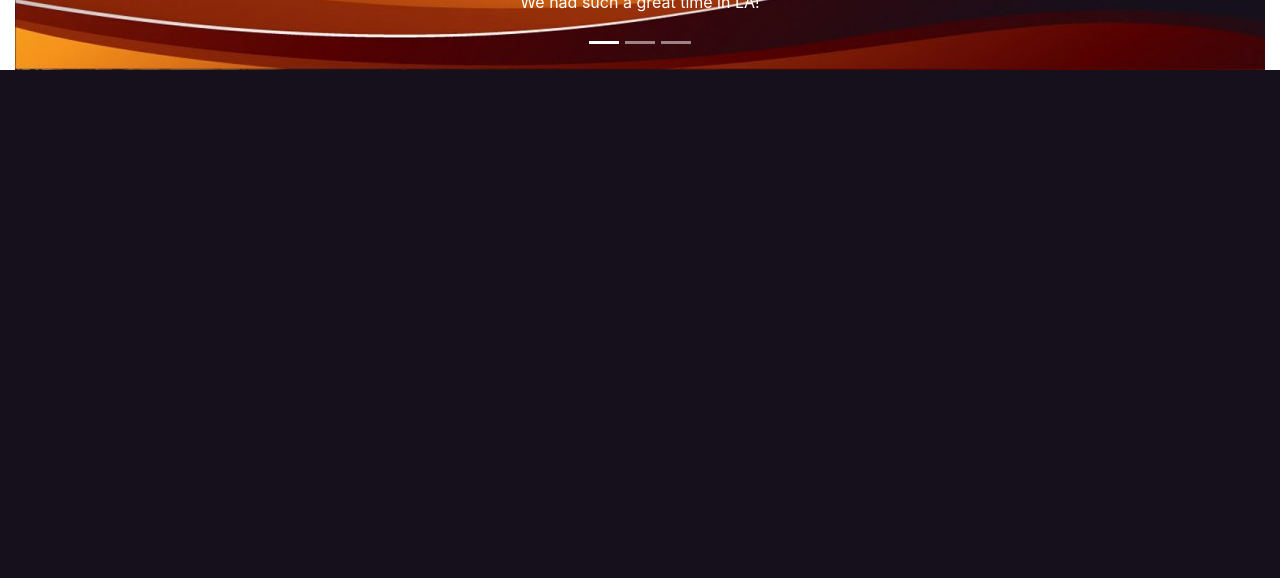
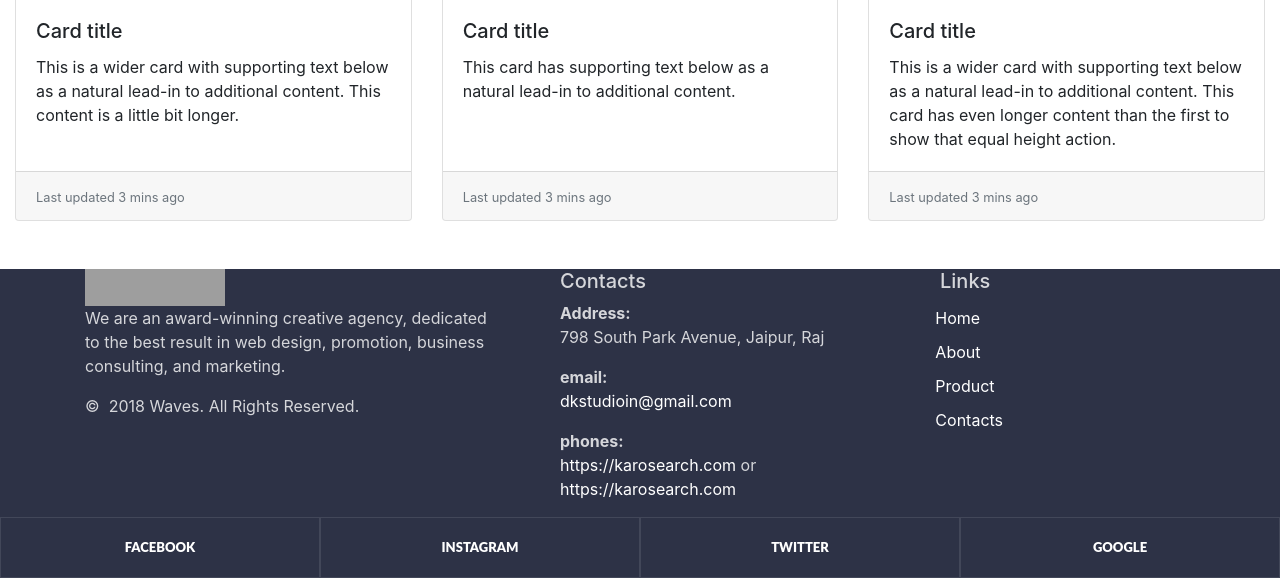
Before and after one commit to Janvierjavi/TC_ass, a PHP site: page / in a window 1280 px wide. Shown: the part 886-1464 px from the top of the page. Before the commit the page ends 956 px from the top, so only its background shows below. Run offline with PHP 8.4, Linux system fonts and the light colour scheme; grey boxes are pictures that could not be loaded.

Commit message:
add home page

```diff
--- a/css/stylesheet.css
+++ b/css/stylesheet.css
@@ -1,4 +1,56 @@
-.slideHeight {
-max-height: auto;
-max-width: 100%;
+.par{
+    position: relative;
+    height: 500px;
 }
+
+/* footer */
+
+.context-dark, .bg-gray-dark, .bg-primary {
+    color: rgba(255, 255, 255, 0.8);
+}
+
+.footer-classic a, .footer-classic a:focus, .footer-classic a:active {
+    color: #ffffff;
+}
+.nav-list li {
+    padding-top: 5px;
+    padding-bottom: 5px;
+}
+
+.nav-list li a:hover:before {
+    margin-left: 0;
+    opacity: 1;
+    visibility: visible;
+}
+
+ul, ol {
+    list-style: none;
+    padding: 0;
+    margin: 0;
+}
+
+.social-inner {
+    display: flex;
+    flex-direction: column;
+    align-items: center;
+    width: 100%;
+    padding: 23px;
+    font: 900 13px/1 "Lato", -apple-system, BlinkMacSystemFont, "Segoe UI", Roboto, "Helvetica Neue", Arial, sans-serif;
+    text-transform: uppercase;
+    color: rgba(255, 255, 255, 0.5);
+}
+.social-container .col {
+    border: 1px solid rgba(255, 255, 255, 0.1);
+}
+.nav-list li a:before {
+    content: "\f14f";
+    font: 400 21px/1 "Material Design Icons";
+    color: #4d6de6;
+    display: inline-block;
+    vertical-align: baseline;
+    margin-left: -28px;
+    margin-right: 7px;
+    opacity: 0;
+    visibility: hidden;
+    transition: .22s ease;
+}
--- a/index.html
+++ b/index.html
@@ -39,43 +39,97 @@
                 </div>
             </nav>
         </header>
+        <!-- home body    -->
+        <div class="jumbotron par text-center">
+          <h1 class="display-4">Hello, world!</h1>
+          <p class="lead">This is a simple hero unit, a simple jumbotron-style component for calling extra attention to featured content or information.</p>
+          <hr class="my-4">
+          <p>It uses utility classes for typography and spacing to space content out within the larger container.</p>
+          <a class="btn btn-primary btn-lg" href="#" role="button">Learn more</a>
+        </div>
 
-<div class="container-fluid">
-        <div id="demo" class="carousel slide slideHeight" data-ride="carousel">
+        <!-- card  -->
 
-            <!-- Indicators -->
-            <ul class="carousel-indicators">
-              <li data-target="#demo" data-slide-to="0" class="active"></li>
-              <li data-target="#demo" data-slide-to="1"></li>
-              <li data-target="#demo" data-slide-to="2"></li>
-            </ul>
+        <div class = "container-fluid pb-5">
+        <div class="card-deck">
+          <div class="card">
+            <img src="..." class="card-img-top" alt="...">
+            <div class="card-body">
+              <h5 class="card-title">Card title</h5>
+              <p class="card-text">This is a wider card with supporting text below as a natural lead-in to additional content. This content is a little bit longer.</p>
+            </div>
+            <div class="card-footer">
+              <small class="text-muted">Last updated 3 mins ago</small>
+            </div>
+          </div>
+          <div class="card">
+            <img src="..." class="card-img-top" alt="...">
+            <div class="card-body">
+              <h5 class="card-title">Card title</h5>
+              <p class="card-text">This card has supporting text below as a natural lead-in to additional content.</p>
+            </div>
+            <div class="card-footer">
+              <small class="text-muted">Last updated 3 mins ago</small>
+            </div>
+          </div>
+          <div class="card">
+            <img src="..." class="card-img-top" alt="...">
+            <div class="card-body">
+              <h5 class="card-title">Card title</h5>
+              <p class="card-text">This is a wider card with supporting text below as a natural lead-in to additional content. This card has even longer content than the first to show that equal height action.</p>
+            </div>
+            <div class="card-footer">
+              <small class="text-muted">Last updated 3 mins ago</small>
+            </div>
+          </div>
+        </div>
+      </div>
 
-            <!-- The slideshow -->
-            <div class="carousel-inner slideHeight">
-              <div class="carousel-item active">
-                <img src="/images/1.jpg" alt="ubuntu">
-                <div class="carousel-caption">
-                    <h3>Los Angeles</h3>
-                    <p>We had such a great time in LA!</p>
-                  </div>
+        <!-- footer  -->
+
+        <footer class="section footer-classic context-dark bg-image" style="background: #2d3246;">
+          <div class="container">
+            <div class="row row-30">
+              <div class="col-md-4 col-xl-5">
+                <div class="pr-xl-4"><a class="brand" href="index.html"><img class="brand-logo-light" src="images/agency/logo-inverse-140x37.png" alt="" width="140" height="37" srcset="images/agency/logo-retina-inverse-280x74.png 2x"></a>
+                  <p>We are an award-winning creative agency, dedicated to the best result in web design, promotion, business consulting, and marketing.</p>
+                  <!-- Rights-->
+                  <p class="rights"><span>©  </span><span class="copyright-year">2018</span><span> </span><span>Waves</span><span>. </span><span>All Rights Reserved.</span></p>
+                </div>
               </div>
-              <div class="carousel-item">
-                <img src="/images/2.jpg" alt="ubuntu">
+              <div class="col-md-4">
+                <h5>Contacts</h5>
+                <dl class="contact-list">
+                  <dt>Address:</dt>
+                  <dd>798 South Park Avenue, Jaipur, Raj</dd>
+                </dl>
+                <dl class="contact-list">
+                  <dt>email:</dt>
+                  <dd><a href="mailto:#">dkstudioin@gmail.com</a></dd>
+                </dl>
+                <dl class="contact-list">
+                  <dt>phones:</dt>
+                  <dd><a href="tel:#">https://karosearch.com</a> <span>or</span> <a href="tel:#">https://karosearch.com</a>
+                  </dd>
+                </dl>
               </div>
-              <div class="carousel-item">
-                <img src="images/3.jpg" alt="ubuntu">
+              <div class="col-md-4 col-xl-3">
+                <h5>Links</h5>
+                <ul class="nav-list">
+                  <li><a href="#">Home</a></li>
+                  <li><a href="#">About</a></li>
+                  <li><a href="#">Product</a></li>
+                  <li><a href="#">Contacts</a></li>
+                </ul>
               </div>
             </div>
-
-            <!-- Left and right controls -->
-            <a class="carousel-control-prev" href="#demo" data-slide="prev">
-              <span class="carousel-control-prev-icon"></span>
-            </a>
-            <a class="carousel-control-next" href="#demo" data-slide="next">
-              <span class="carousel-control-next-icon"></span>
-            </a>
-
           </div>
-        </div>
+          <div class="row no-gutters social-container">
+            <div class="col"><a class="social-inner" href="#"><span class="icon mdi mdi-facebook"></span><span>Facebook</span></a></div>
+            <div class="col"><a class="social-inner" href="#"><span class="icon mdi mdi-instagram"></span><span>instagram</span></a></div>
+            <div class="col"><a class="social-inner" href="#"><span class="icon mdi mdi-twitter"></span><span>twitter</span></a></div>
+            <div class="col"><a class="social-inner" href="#"><span class="icon mdi mdi-youtube-play"></span><span>google</span></a></div>
+          </div>
+        </footer>
 </body>
 </html>
```
